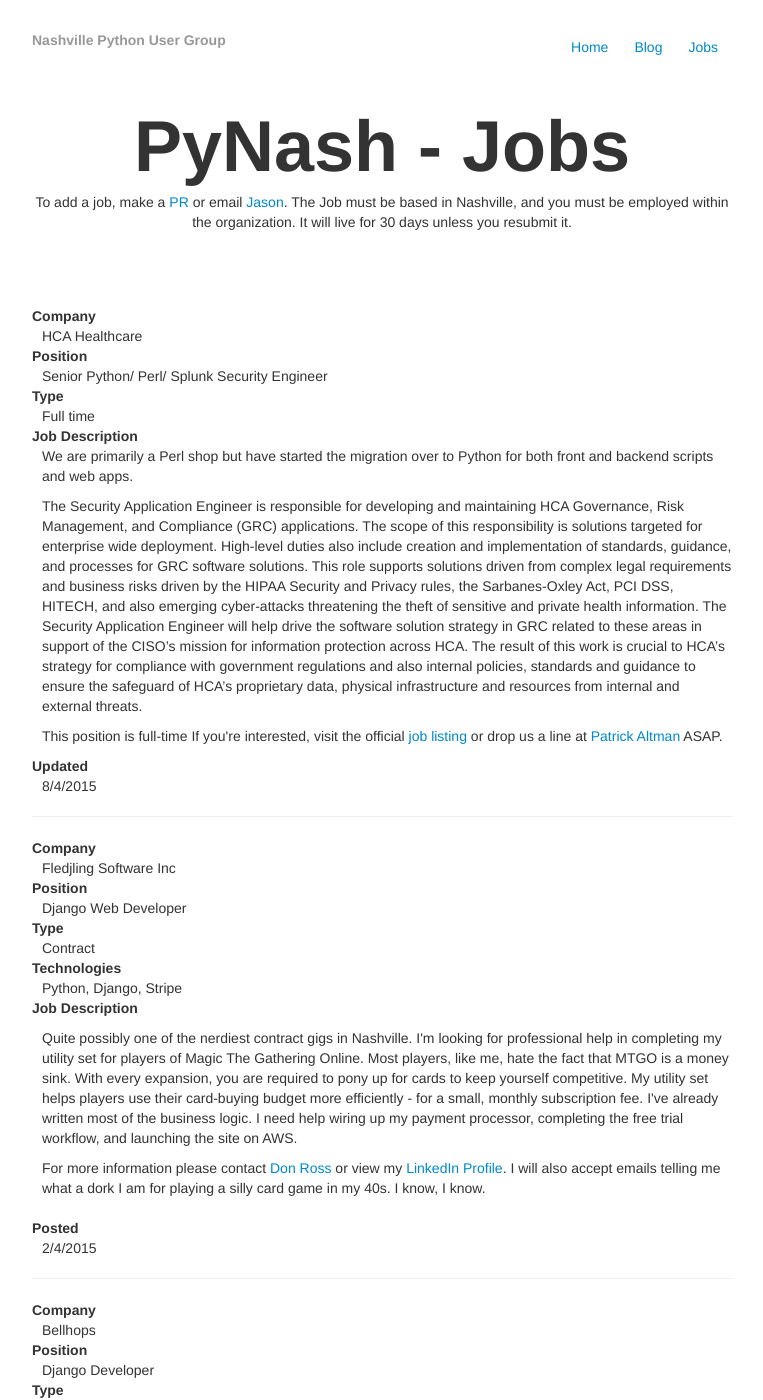
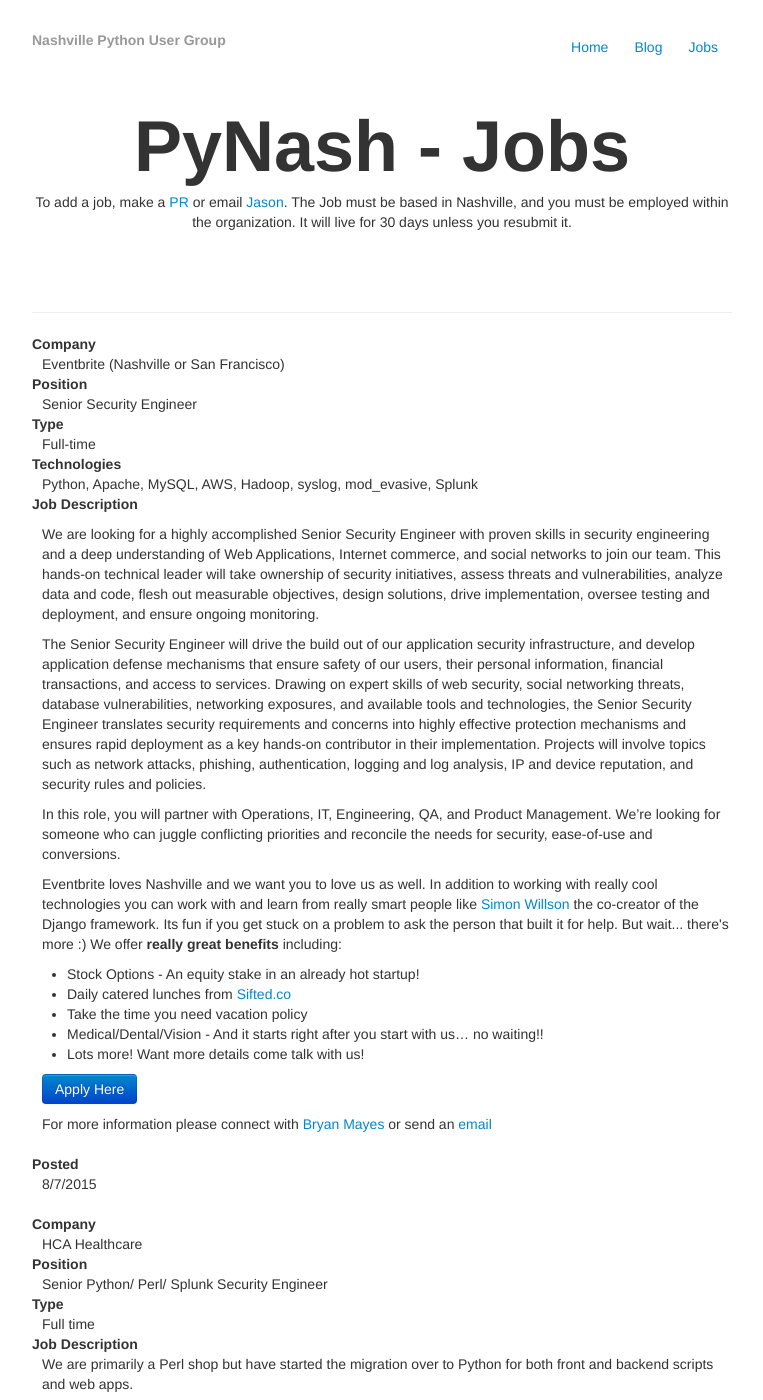
Before and after one commit to pynashorg/pynashorg.github.com, a Jekyll site: the page built from jobs.html, in a window 1280 px wide and 1400 px high. Shown: the whole window, without its empty margins (258-1021 px from the left). Built offline with Jekyll 4.4.1, drawn with Linux system fonts in a browser that asks for light colours; nearby versions of some CDN libraries; library files that are not in the unit come from our copies; some of the changed text lies outside the part shown.

Commit message:
add Eventbrite sec eng, update software dev and README

```diff
--- a/jobs.html
+++ b/jobs.html
@@ -10,7 +10,46 @@
     in Nashville, and you must be employed within the organization. It will
     live for 30 days unless you resubmit it.</p>
 </div>
+
 <div class="row-fluid">
+
+  <hr />
+  <dl>
+    <dt>Company</dt>
+    <dd>Eventbrite (Nashville or San Francisco)</dd>
+    <dt>Position</dt>
+    <dd>Senior Security Engineer</dd>
+    <dt>Type</dt>
+    <dd>Full-time</dd>
+    <dt>Technologies</dt>
+    <dd>Python, Apache, MySQL, AWS, Hadoop, syslog, mod_evasive, Splunk</dd>
+    <dt>Job Description</dt>
+    <dd>
+        <div style="height: 10px;"><!-- Hack in padding --></div>
+
+        <p>We are looking for a highly accomplished Senior Security Engineer with proven skills in security engineering and a deep understanding of Web Applications, Internet commerce, and social networks to join our team. This hands-on technical leader will take ownership of security initiatives, assess threats and vulnerabilities, analyze data and code, flesh out measurable objectives, design solutions, drive implementation, oversee testing and deployment, and ensure ongoing monitoring.</p>
+        <p>The Senior Security Engineer will drive the build out of our application security infrastructure, and develop application defense mechanisms that ensure safety of our users, their personal information, financial transactions, and access to services. Drawing on expert skills of web security, social networking threats, database vulnerabilities, networking exposures, and available tools and technologies, the Senior Security Engineer translates security requirements and concerns into highly effective protection mechanisms and ensures rapid deployment as a key hands-on contributor in their implementation. Projects will involve topics such as network attacks, phishing, authentication, logging and log analysis, IP and device reputation, and security rules and policies.</p>
+        <p>In this role, you will partner with Operations, IT, Engineering, QA, and Product Management. We’re looking for someone who can juggle conflicting priorities and reconcile the needs for security, ease-of-use and conversions.</p>
+
+        <p>Eventbrite loves Nashville and we want you to love us as well.  In addition to working with really cool technologies you can work with and learn from really smart people like <a href="http://bit.ly/pynash-simon" target="_blank">Simon Willson</a> the co-creator of the Django framework.  Its fun if you get stuck on a problem to ask the person that built it for help.  But wait... there's more :)  We offer <b>really great benefits</b> including:</p>
+        <ul>
+            <li>Stock Options - An equity stake in an already hot startup!</li>
+            <li>Daily catered lunches from <a target="_blank" href="http://sifted.co/">Sifted.co</a></li>
+            <li>Take the time you need vacation policy</li>
+            <li>Medical/Dental/Vision - And it starts right after you start with us… no waiting!!</li>
+            <li>Lots more!  Want more details come talk with us!</li>
+        </ul>
+        <p><a href="http://bit.ly/pynash-security-eng" target="_blank"><button type="button" class="btn btn-primary">Apply Here</button></a></p>
+        <p>For more information please connect with <a href="https://www.linkedin.com/in/bryanmayes" target="_blank">Bryan Mayes</a> or send an <a href="mailto:connect@eventbrite.com">email</a></p>
+
+
+        <div style="height: 10px;"><!-- Hack in padding --></div>
+    </dd>
+    <dt>Posted</dt>
+    <dd>8/7/2015</dd>
+  </dl>
+
+
   <dl>
       <dt>Company</dt>
       <dd>HCA Healthcare</dd>
@@ -29,7 +68,7 @@
 
 The Security Application Engineer will help drive the software solution strategy in GRC related to these areas in support of the CISO’s mission for information protection across HCA. The result of this work is crucial to HCA’s strategy for compliance with government regulations and also internal policies, standards and guidance to ensure the safeguard of HCA’s proprietary data, physical infrastructure and resources from internal and external threats.</p>
 
-<p>This position is full-time If you're interested, visit the official <a href="http://careersathca.com/careers/search.dot?jobId=10207-16023">job listing</a> or drop us a line at <a href="mailto:Chris.Gabel@HCAHealthcare.com <Chris.Gabel@HCAHealthcare.com>Chris Gabel</a> We can't wait to meet you.</p>
+<p>This position is full-time If you're interested, visit the official <a href="http://careersathca.com/careers/search.dot?jobId=10207-16023">job listing</a> or drop us a line at <a href="mailto:Chris.Gabel@HCAHealthcare.com <Chris.Gabel@HCAHealthcare.com">Chris Gabel</a> We can't wait to meet you.</p>
       </dd>
     <dt>Posted</dt>
     <dd>8/4/2015</dd>
@@ -118,24 +157,20 @@
     <dd>
         <div style="height: 10px;"><!-- Hack in padding --></div>
         <p>At Eventbrite we are building technology to effortlessly create, manage, discover and attend live events ( think Black Eyed Peas Concert, Hangout Festival, HackNashville  ). We’re a <a href="http://bit.ly/pynash-funding" target="_blank">well funded</a> startup and have a strong business at the core doing over <b>$1 billion</b> in gross ticket sales through our platform in 2013.</p>
-        <p>We are growing rapidly and are looking for awesome engineers to help us architect, build and mature our engineering capabilities.</p>
+        <p>We are growing rapidly and are looking for awesome developers to help us architect, build and mature our engineering capabilities.</p>
         <p>Eventbrite loves Nashville and we want you to love us as well.  In addition to working with really cool technologies you can work with and learn from really smart people like <a href="http://bit.ly/pynash-simon" target="_blank">Simon Willson</a> the co-creator of the Django framework.  Its fun if you get stuck on a problem to ask the person that built it for help.  But wait... there's more :)  We offer <b>really great benefits</b> including:</p>
         <ul>
             <li>Stock Options - An equity stake in an already hot startup!</li>
-            <li>Food budget - Lunches on us!</li>
+            <li>Catered lunches all week.</li>
             <li>Medical/Dental/Vision - And it starts right after you start with us… no waiting!!</li>
-            <li>Transportation Stipend - We help you get to work how you want.</li>
-            <li>401K - Setup for the future.</li>
             <li>Lots more!  Want more details come talk with us!</li>
         </ul>
-        <p>Check out the latest <a href="http://bit.ly/pynash-jobs" target="_blank"><button type="button" class="btn btn-primary">jobs here</button></a></p>
         <p>For more information please connect with <a href="https://www.linkedin.com/in/bryanmayes" target="_blank">Bryan Mayes</a></p>
-
 
         <div style="height: 10px;"><!-- Hack in padding --></div>
     </dd>
     <dt>Posted</dt>
-    <dd>10/1/2014</dd>
+    <dd>8/7/2015</dd>
   </dl>
   <hr />
   <dl>
```
Also changed, not shown: other parts of jobs.html (+1 -1 lines), README.md.
